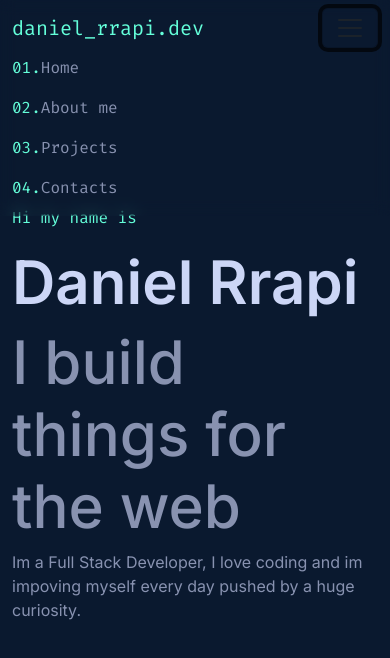
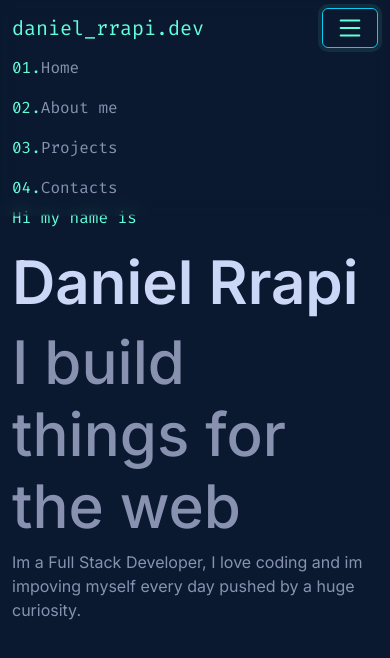
Before and after one commit to daniel-rrapi/portfolio, a React (Vite) app: page / in a window 390 px wide. Both pictures are taken after a click on the button "Toggle navigation". Shown: the top 658 px of the page. Built offline with nearby package versions, Linux system fonts and the light colour scheme; no server answers; the database is empty.

Commit message:
Changed navbar toggler style

```diff
--- a/src/components/Navbar.jsx
+++ b/src/components/Navbar.jsx
@@ -21,15 +21,22 @@ export default function Navbar() {
           aria-expanded="false"
           aria-label="Toggle navigation"
         >
-          <span className="navbar-toggler-icon"></span>
+          <svg
+            xmlns="http://www.w3.org/2000/svg"
+            width="30"
+            height="30"
+            fill="#64ffda"
+            viewBox="0 0 16 16"
+          >
+            <path
+              fillRule="evenodd"
+              d="M2.5 12a.5.5 0 0 1 .5-.5h10a.5.5 0 0 1 0 1H3a.5.5 0 0 1-.5-.5m0-4a.5.5 0 0 1 .5-.5h10a.5.5 0 0 1 0 1H3a.5.5 0 0 1-.5-.5m0-4a.5.5 0 0 1 .5-.5h10a.5.5 0 0 1 0 1H3a.5.5 0 0 1-.5-.5"
+            />
+          </svg>
         </button>
         <div className="collapse navbar-collapse" id="navbarNavAltMarkup">
           <div className="navbar-nav column-gap-3">
-            <a
-              className="nav-link text-decoration-none"
-              aria-current="page"
-              href="#"
-            >
+            <a className="nav-link text-decoration-none" href="#">
               <Span>01.</Span>Home
             </a>
             <a className="nav-link text-decoration-none" href="#about">
--- a/src/index.scss
+++ b/src/index.scss
@@ -74,3 +74,7 @@ a:hover {
 .nav-link:focus {
   color: var(--green);
 }
+.navbar-toggler {
+  color: #64ffda17;
+  border: var(--bs-border-width) solid #0dcaf0;
+}
```
